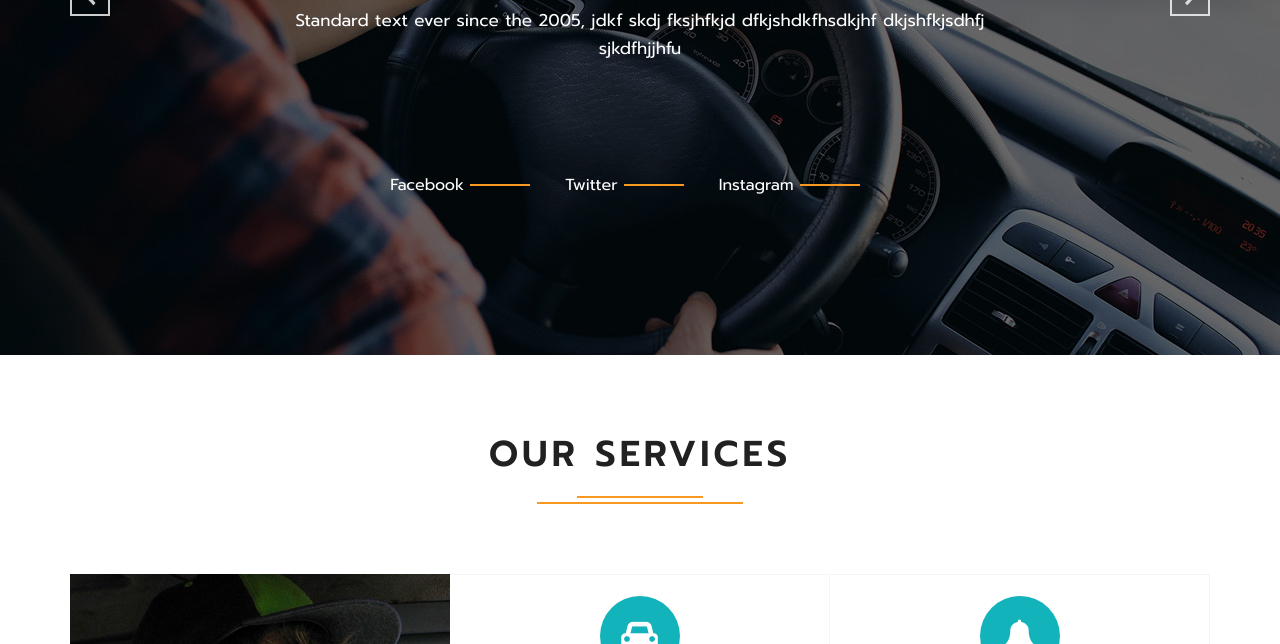
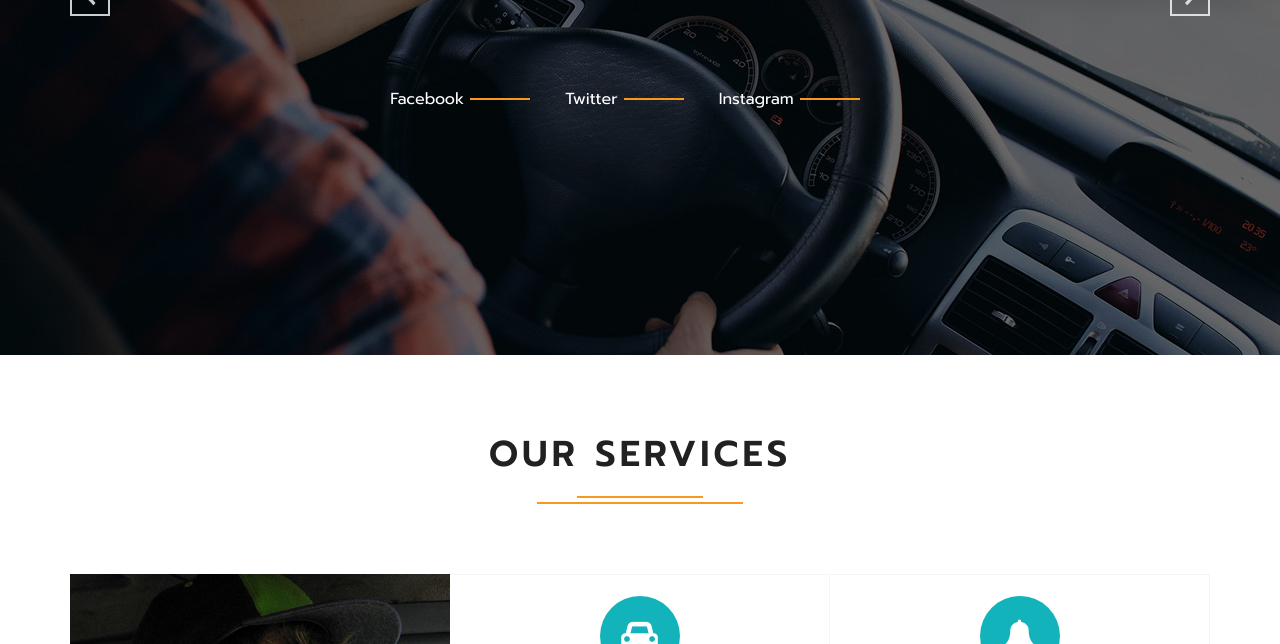
Before and after one commit to sandeepa97/DulranLearners, a plain HTML site: page index.html in a window 1280 px wide. Shown: the part 456-1100 px from the top of the page. Drawn offline with Linux system fonts and the light colour scheme.

Commit message:
Update index.html

```diff
--- a/index.html
+++ b/index.html
@@ -98,7 +98,6 @@ Smartphone Compatible web template, free webdesigns for Nokia, Samsung, LG, Sony
 							<li>
 								<div class="agileits_w3layouts_banner_info">
 									<h3>Learn How To Be A Safe Driver For Life</h3>
-									<p>Standard text ever since the 2005, jdkf skdj fksjhfkjd dfkjshdkfhsdkjhf dkjshfkjsdhfj sjkdfhjjhfu</p>
 									<div class="agileits_w3layouts_banner_info_pos">
 										<ul>
 											<li><a href="#">Facebook</a><label></label></li>
```
